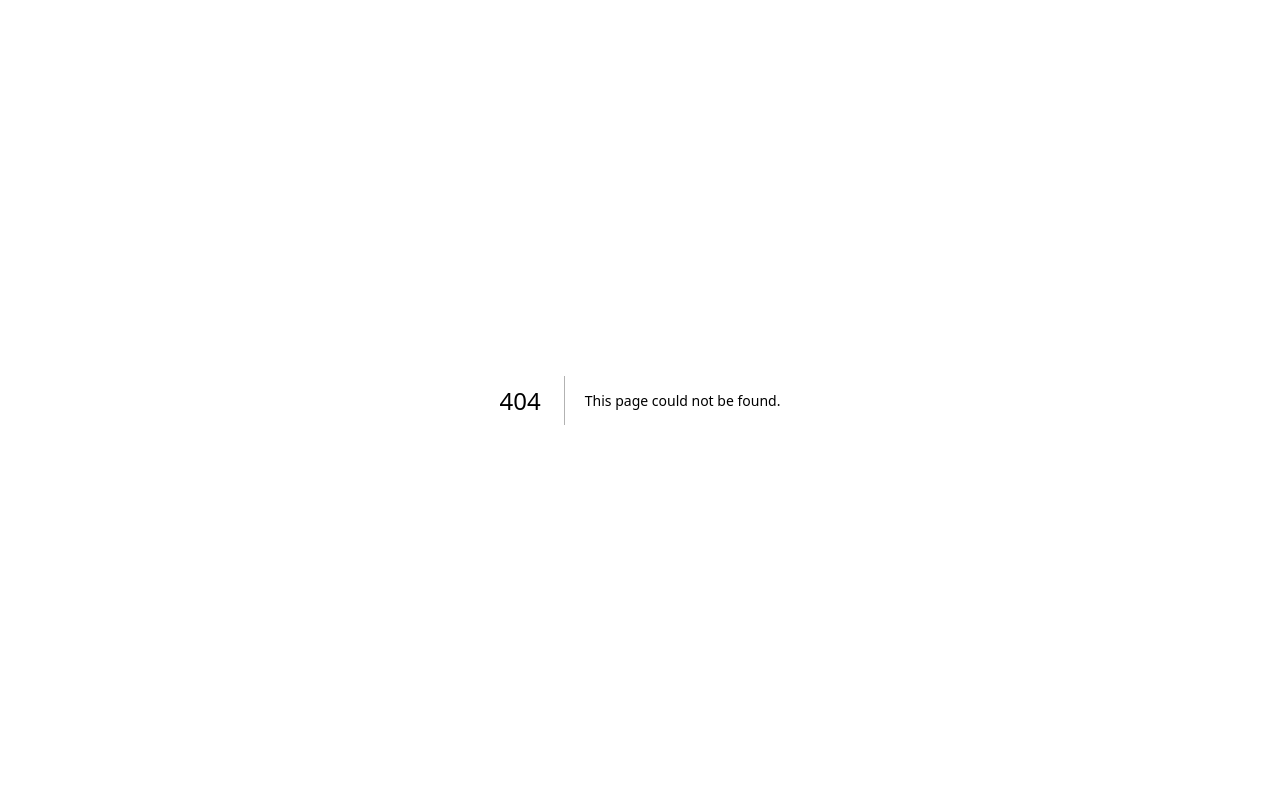
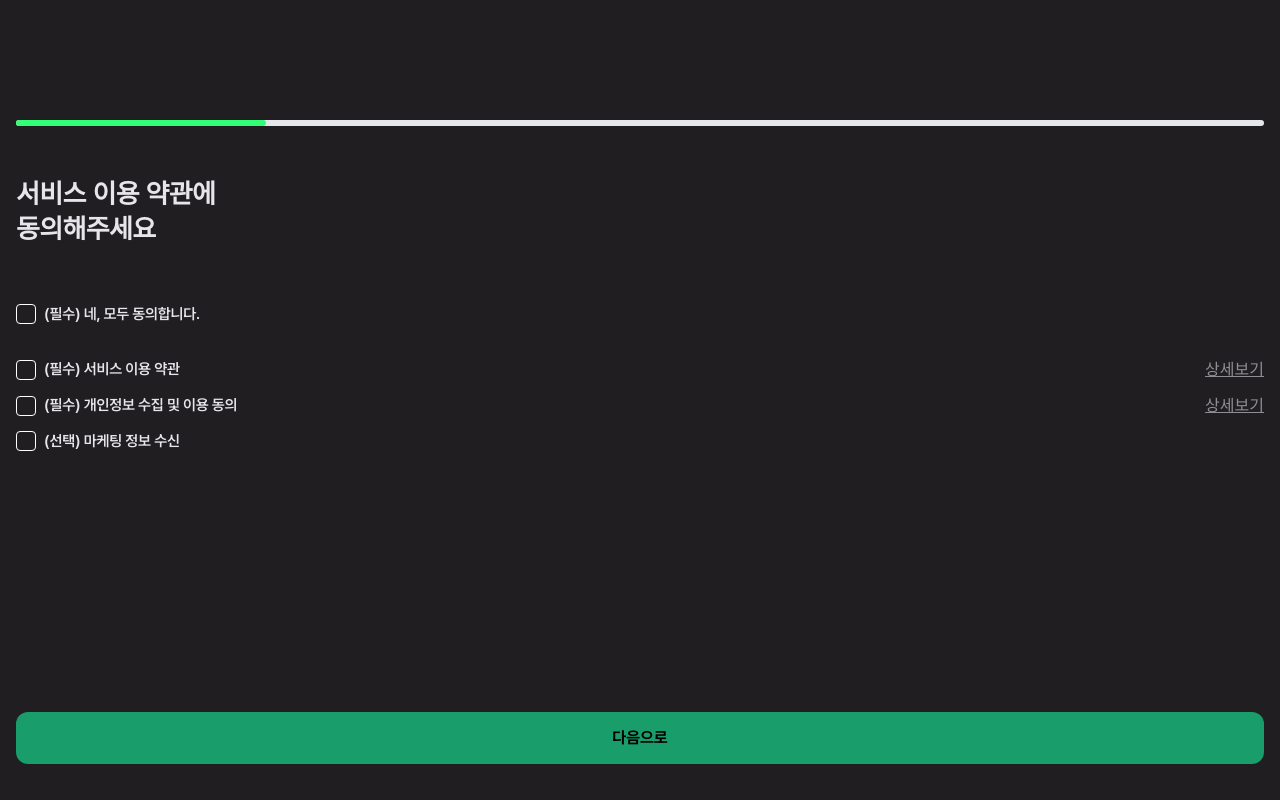
Before and after one commit to dnd-side-project/dnd-13th-6-frontend, a Next.js app in the folder web/: page /login/terms in a window 1280 px wide. Before the commit this address had no page. Built offline with nearby package versions, Linux system fonts and the light colour scheme.

Commit message:
feat: 온보딩 +로그인+이용약관 화면 구현

```diff
--- a/web/app/(personal-run)/prepare-run/page.tsx
+++ b/web/app/(personal-run)/prepare-run/page.tsx
@@ -1,6 +1,6 @@
 'use client';
 import React, { useEffect, useState } from 'react';
-import GoogleMap from '@/components/GoogleMap/GoogleMap';
+import GoogleMap from '@/components/googleMap/GoogleMap';
 import Button from '@/components/common/Button';
 import { useRouter } from 'next/navigation';
 
--- /dev/null
+++ b/web/app/login/(auth)/terms/page.tsx
@@ -0,0 +1,87 @@
+'use client';
+import React, { useState } from 'react';
+import ProgressBar from '@/components/common/ProgressBar';
+import CheckBox from '@/components/common/CheckBox';
+import Button from '@/components/common/Button';
+
+function Page() {
+  const [agreements, setAgreements] = useState({
+    all: false,
+    service: false,
+    terms: false,
+    privacy: false,
+    marketing: false
+  });
+
+  const handleAllClick = () => {
+    const newValue = !agreements.all;
+    setAgreements({
+      all: newValue,
+      service: newValue,
+      terms: newValue,
+      privacy: newValue,
+      marketing: newValue
+    });
+  };
+
+  const handleSingleClick = (key: keyof typeof agreements) => {
+    const newAgreements = { ...agreements, [key]: !agreements[key] };
+    const allChecked =
+      newAgreements.terms && newAgreements.privacy && newAgreements.marketing;
+    setAgreements({ ...newAgreements, all: allChecked });
+  };
+
+  return (
+    <div
+      className=" h-screen flex flex-col justify-between pt-[120px] px-4 pb-4"
+      style={{ minHeight: 'calc(100vh - 3.75rem)' }}
+    >
+      <div>
+        <ProgressBar progress={20} className="h-[6px]" />
+        <p className="text-gray-20 text-[26px] font-bold whitespace-pre-line mt-[51px] leading-[35px] tracking-[-0.025em]">
+          {`서비스 이용 약관에 \n동의해주세요`}
+        </p>
+
+        <div className="mt-[56px] flex flex-col gap-3">
+          <CheckBox
+            isClicked={agreements.all}
+            onClick={handleAllClick}
+            text={'(필수) 네, 모두 동의합니다.'}
+            className="mb-5"
+          />
+          <div className="flex justify-between">
+            <CheckBox
+              isClicked={agreements.service}
+              onClick={() => handleSingleClick('service')}
+              text={'(필수) 서비스 이용 약관'}
+            />
+            <p className="text-gray-60 underline">상세보기</p>
+          </div>
+
+          <div className="flex justify-between">
+            <CheckBox
+              isClicked={agreements.privacy}
+              onClick={() => handleSingleClick('privacy')}
+              text={'(필수) 개인정보 수집 및 이용 동의'}
+            />
+            <p className="text-gray-60 underline">상세보기</p>
+          </div>
+          <CheckBox
+            isClicked={agreements.marketing}
+            onClick={() => handleSingleClick('marketing')}
+            text={'(선택) 마케팅 정보 수신'}
+          />
+        </div>
+      </div>
+      <Button
+        className="w-full h-13 mb-5"
+        disabled={!agreements.all}
+        onClick={() => {}}
+      >
+        다음으로
+      </Button>
+    </div>
+  );
+}
+
+export default Page;
--- a/web/app/login/page.tsx
+++ b/web/app/login/page.tsx
@@ -1,13 +1,18 @@
 import Image from 'next/image';
+import Link from 'next/link';
 
 export default function Login() {
   return (
-    <div className="w-full min-h-screen m-0 p-0 flex items-center justify-center">
-      <div className="flex flex-col items-center gap-4">
-        <div className="h-[110px] w-[110px] bg-[#f7f7f7] flex items-center justify-center px-[30px] text-center">
-          LOGO
+    <div className="w-full min-h-screen flex flex-col items-center">
+      {/* 로고 - 버튼 위쪽 */}
+      <div className="absolute mt-[266px] flex flex-col items-center">
+        <Image alt="LOGO" src="/assets/LOGO.png" width={157} height={51} />
       </div>
-        <div className="h-[100px] w-[calc(100vw-20px)] relative">
+
+      {/* 로그인 버튼 - 화면 정중앙 */}
+      <div className="flex items-center justify-center w-full h-full mt-[465px]">
+        <div className="h-[100px] w-[calc(100vw-30px)] relative">
+          <Link href={'/login/terms'}>
             <Image
               src="/assets/kakao_login_large_wide.png"
               alt="카카오 로그인"
@@ -15,6 +20,7 @@ export default function Login() {
               priority
               className="object-contain"
             />
+          </Link>
         </div>
       </div>
     </div>
--- a/web/app/onboarding/page.tsx
+++ b/web/app/onboarding/page.tsx
@@ -12,7 +12,7 @@ function Page() {
       image: 'img1'
     },
     {
-      title: '우리팀 목표, \n세계의 행운이 함께 응원해요!',
+      title: '우리 팀 목표, \n세계의 행운이 함께 응원해요!',
       text: '각 나라의 행운 상징에서 탄생한 캐릭터들과 \n 목표를 달성하고, 클로버 보상까지 받아보세요!',
       image: 'img2'
     },
@@ -48,22 +48,22 @@ function Page() {
 
   return (
     <div
-      className="h-screen"
+      className="h-screen flex flex-col justify-between px-4"
       onTouchStart={handleTouchStart}
       onTouchEnd={handleTouchEnd}
     >
       {/* 글 영역 - 위쪽 */}
-      <div className="pl-3 pt-10">
-        <p className="text-gray-20 text-2xl font-bold whitespace-pre-line">
+      <div className="pt-[132px]">
+        <p className="text-gray-20 text-[26px] font-bold whitespace-pre-line leading-[35px] tracking-[-0.025em]">
           {slides[index].title}
         </p>
-        <p className="whitespace-pre-line text-base text-gray-60 mt-2">
+        <p className="pretendard-headline2 whitespace-pre-line text-gray-60 mt-[12px] leading-[22px]">
           {slides[index].text}
         </p>
       </div>
 
       {/* 이미지 + 점 - 화면 정중앙 */}
-      <div className="absolute top-1/2 left-1/2 -translate-x-1/2 -translate-y-1/2 flex flex-col items-center gap-4">
+      <div className="flex flex-col items-center">
         <Image
           src={`/assets/onboarding/${slides[index].image}.png`}
           alt={slides[index].image}
@@ -72,33 +72,35 @@ function Page() {
           priority
           className="object-contain"
         />
-        <div className="flex gap-3 mt-10">
+        <div className="flex gap-3 mt-[78px]">
           {slides.map((_, i) => (
             <div
               key={i}
-              className={`h-3 rounded-full transition-all ${index === i ? 'bg-primary w-8' : 'bg-gray-60 w-3'}`}
+              className={`h-3.5 rounded-full transition-all ${index === i ? 'bg-primary w-8' : 'bg-gray-60 w-3.5'}`}
             />
           ))}
         </div>
       </div>
 
       {/* 버튼 */}
+      <div className="h-20">
         {index !== 2 ? (
           <button
-          className="absolute bottom-13 right-5 text-gray-60"
+            className="float-right text-gray-60"
             onClick={() => setIndex(index + 1)}
           >
             건너뛰기
           </button>
         ) : (
           <Button
-          className="absolute bottom-13 h-13 left-5 right-5"
+            className="h-13 w-full"
             onClick={() => router.replace('/login')}
           >
             시작하기
           </Button>
         )}
       </div>
+    </div>
   );
 }
 
--- a/web/components/common/Button.tsx
+++ b/web/components/common/Button.tsx
@@ -1,12 +1,11 @@
 'use client';
 import { useState } from 'react';
-import clsx from 'clsx';
 import { twMerge } from 'tailwind-merge';
 
 type ButtonProps = {
   disabled?: boolean;
   children: string;
-  className?: string; // 외부 class 추가 가능
+  className?: string;
   onClick?: () => void;
 };
 
@@ -19,13 +18,11 @@ export default function Button({
   const [isPressed, setIsPressed] = useState(false);
 
   const buttonClass = twMerge(
-    clsx(
-      'font-pretendard font-bold text-black px-6 py-2 rounded-xl', // 기본값
-      isPressed && 'bg-pressed',
-      disabled && 'bg-disabled',
-      !isPressed && !disabled && 'bg-primary',
-      className
-    )
+    'font-pretendard font-bold text-black px-6 py-2 rounded-xl',
+    isPressed && 'bg-pressed',
+    disabled && 'bg-disabled',
+    !isPressed && !disabled && 'bg-primary',
+    className
   );
 
   return (
--- /dev/null
+++ b/web/components/common/CheckBox.tsx
@@ -0,0 +1,36 @@
+import React from 'react';
+import { Check } from 'lucide-react';
+
+function CheckBox({
+  isClicked,
+  onClick,
+  text,
+  className
+}: {
+  isClicked: boolean;
+  onClick: () => void;
+  text: string;
+  className?: string;
+}) {
+  return (
+    <label
+      className={`flex items-center cursor-pointer ${className}`}
+      onClick={onClick}
+    >
+      <div
+        className={`w-[20px] h-[20px] border-1 rounded-sm mr-2 flex justify-center items-center ${
+          isClicked ? 'bg-primary border-primary' : 'border-white '
+        }`}
+      >
+        <Check
+          size={16}
+          className={`${isClicked ? 'block' : 'hidden'} text-black `}
+          strokeWidth={3}
+        />
+      </div>
+      <p className="pretendard-headline2 text-gray-20">{text}</p>
+    </label>
+  );
+}
+
+export default CheckBox;
--- /dev/null
+++ b/web/components/common/ProgressBar.tsx
@@ -0,0 +1,29 @@
+import React from 'react';
+import { twMerge } from 'tailwind-merge';
+
+interface ProgressBarProps {
+  progress: number; // 0 to 100
+  className?: string;
+}
+
+const ProgressBar: React.FC<ProgressBarProps> = ({ progress, className }) => {
+  const clampedProgress = Math.min(Math.max(progress, 0), 100);
+
+  return (
+    //배경
+    <div
+      className={twMerge(
+        'w-full bg-gray-200 rounded-full h-2.5 dark:bg-gray-700',
+        className
+      )}
+    >
+      {/*초록색*/}
+      <div
+        className={twMerge('bg-primary rounded-full', className)}
+        style={{ width: `${clampedProgress}%` }}
+      />
+    </div>
+  );
+};
+
+export default ProgressBar;
--- /dev/null
+++ b/web/components/onBoarding/OnBoardingWrapper.tsx
@@ -0,0 +1,20 @@
+import React from 'react';
+
+function OnBoardingWrapper({
+  title,
+  children
+}: {
+  title: string;
+  children: React.ReactNode;
+}) {
+  return (
+    <div className="absolute top-[132px] left-[16px]">
+      <p className="text-gray-20 text-[26px] font-bold whitespace-pre-line leading-[35px]">
+        {title}
+      </p>
+      {children}
+    </div>
+  );
+}
+
+export default OnBoardingWrapper;
```
Also changed, not shown: web/components/googleMap/DummyGPSData.tsx (renamed from web/components/GoogleMap/DummyGPSData.tsx), web/public/assets/LOGO.png, 1 other file (tests, documents, lock files or other folders). Lines whose indentation alone changed are shown as unchanged.
